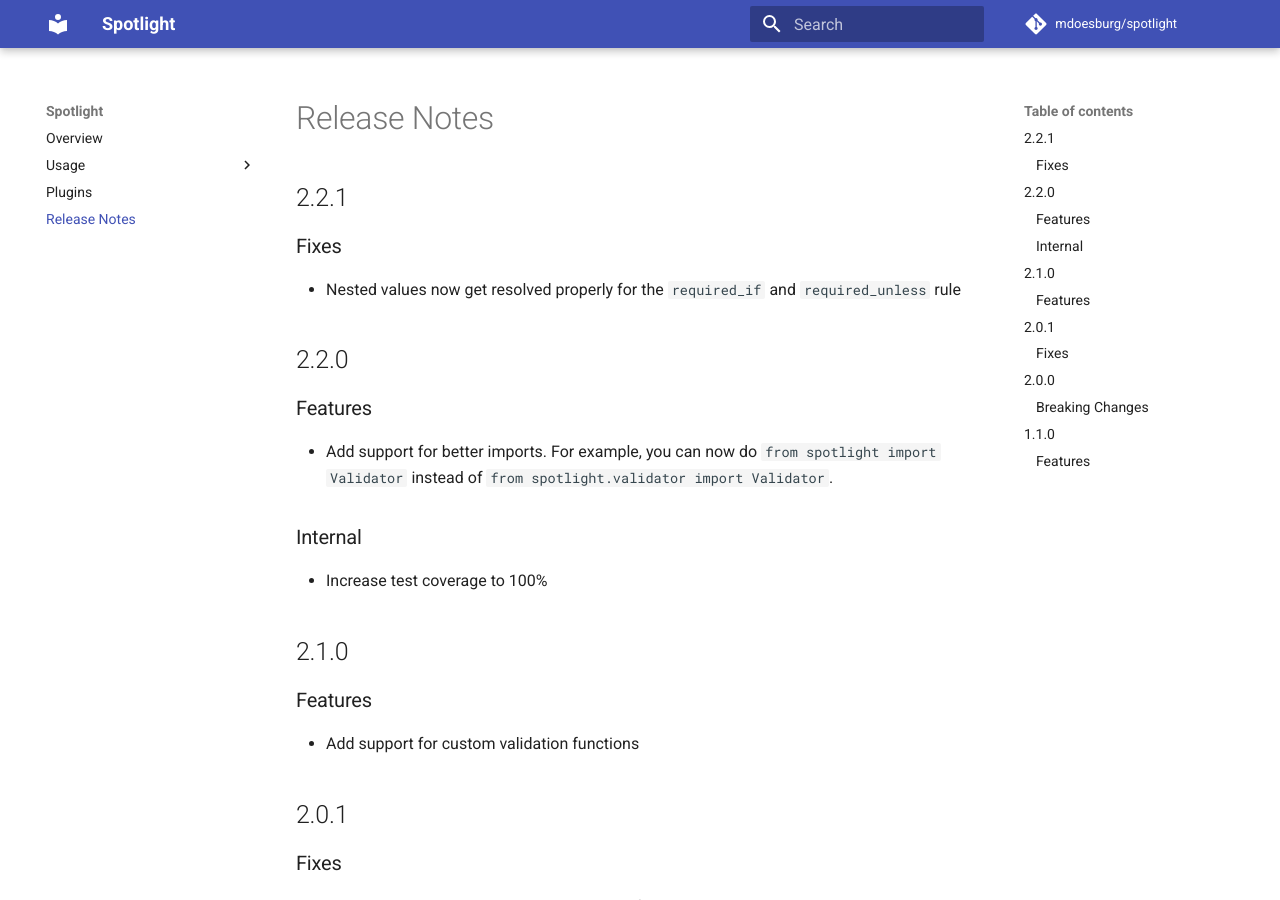
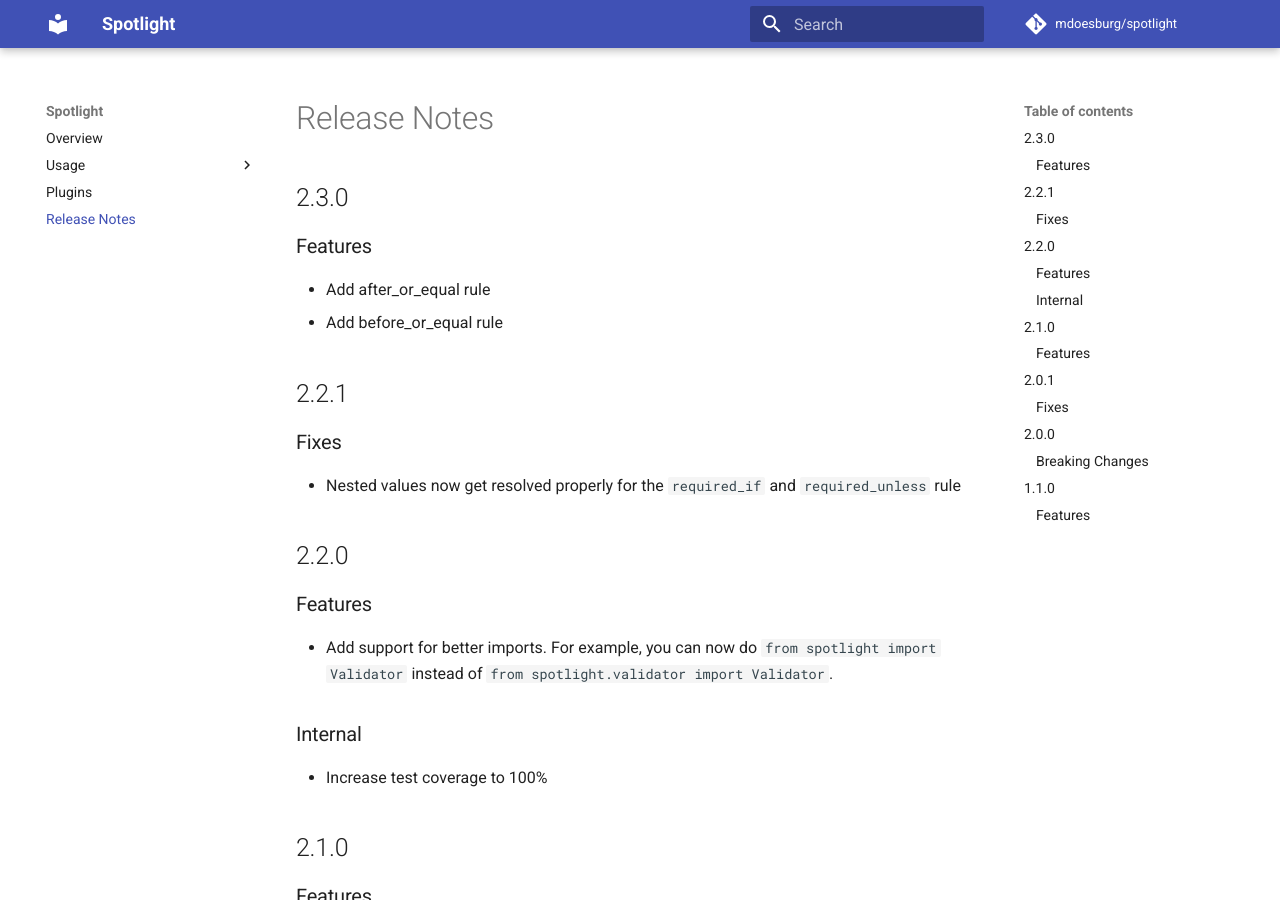
Before and after one commit to mdoesburg/spotlight, an MkDocs documentation site: the page built from docs/release_notes.md, in a window 1280 px wide and 900 px high. Built offline with MkDocs 1.6.1 and Material for MkDocs 9.7.7, drawn with Linux system fonts in a browser that asks for light colours; comment, search, counter and statistics services are not loaded.

Commit message:
Bump version from 2.2.1 to 2.3.0

```diff
--- a/docs/release_notes.md
+++ b/docs/release_notes.md
@@ -1,4 +1,9 @@
 # Release Notes
+
+## 2.3.0
+### Features
+- Add after_or_equal rule
+- Add before_or_equal rule
 
 ## 2.2.1
 ### Fixes
--- a/src/spotlight/__init__.py
+++ b/src/spotlight/__init__.py
@@ -1,6 +1,6 @@
 """Data validation for Python, inspired by the Laravel framework."""
 
-__version__ = "2.2.1"
+__version__ = "2.3.0"
 
 from .validator import Validator, Data, Rules, ValidationFunction
 from .rules import Rule
```
